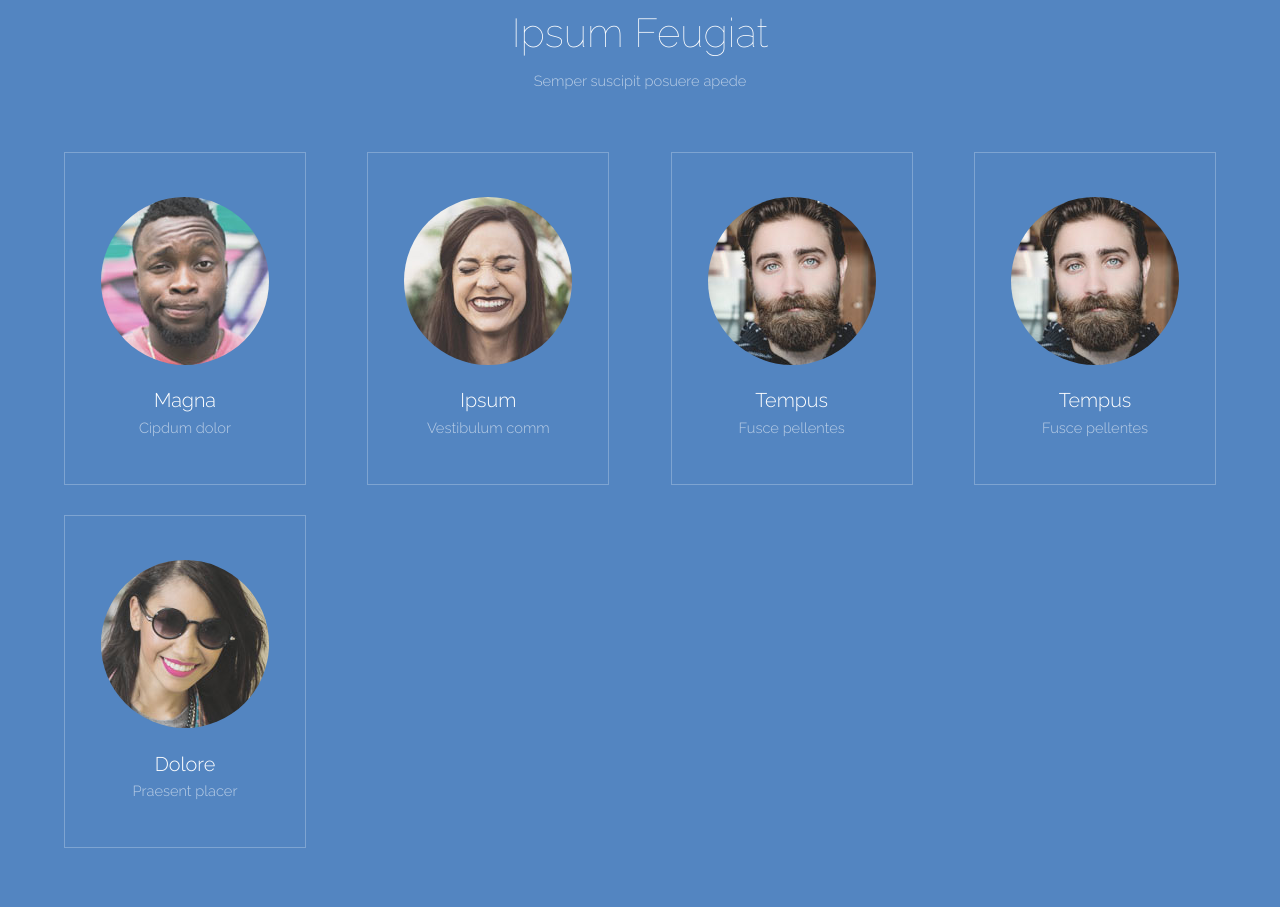
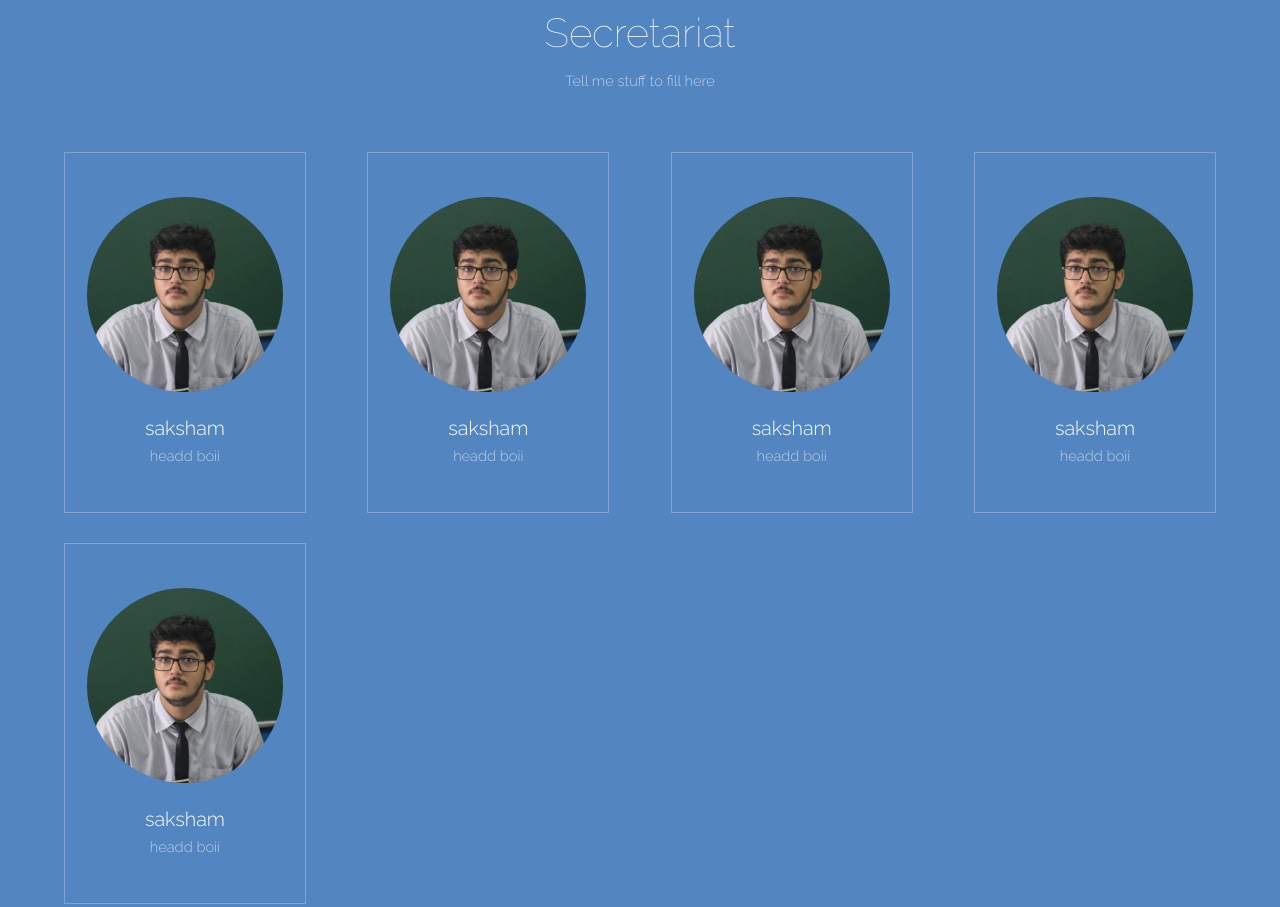
Before and after one commit to vervemun/vervemun.github.io, a plain HTML site: page index.html in a window 1280 px wide. Shown: the part 875-1782 px from the top of the page. Drawn offline with Linux system fonts and the light colour scheme.

Commit message:
lelelelelel

```diff
--- a/index.html
+++ b/index.html
@@ -99,44 +99,42 @@
 			<section id="two" class="wrapper style1 special">
 				<div class="inner">
 					<header>
-						<h2>Ipsum Feugiat</h2>
-						<p>Semper suscipit posuere apede</p>
+						<h2>Secretariat</h2>
+						<p>Tell me stuff to fill here</p>
 					</header>
 					<div class="flex flex-4">
 						<div class="box person">
 							<div class="image round">
-								<img src="images/pic03.jpg" alt="Person 1" />
+								<img src="images/saksham.jpg" alt="Person 1" />
 							</div>
-							<h3>Magna</h3>
-							<p>Cipdum dolor</p>
+							<h3>saksham</h3>
+							<p>headd boii</p>
 						</div>
 						<div class="box person">
 							<div class="image round">
-								<img src="images/pic04.jpg" alt="Person 2" />
+								<img src="images/saksham.jpg" alt="Person 1" />
 							</div>
-							<h3>Ipsum</h3>
-							<p>Vestibulum comm</p>
+							<h3>saksham</h3>
+							<p>headd boii</p>
+						</div><div class="box person">
+							<div class="image round">
+								<img src="images/saksham.jpg" alt="Person 1" />
+							</div>
+							<h3>saksham</h3>
+							<p>headd boii</p>
+						</div><div class="box person">
+							<div class="image round">
+								<img src="images/saksham.jpg" alt="Person 1" />
+							</div>
+							<h3>saksham</h3>
+							<p>headd boii</p>
 						</div>
 						<div class="box person">
 							<div class="image round">
-								<img src="images/pic05.jpg" alt="Person 3" />
+								<img src="images/saksham.jpg" alt="Person 1" />
 							</div>
-							<h3>Tempus</h3>
-							<p>Fusce pellentes</p>
-						</div>
-						<div class="box person">
-							<div class="image round">
-								<img src="images/pic05.jpg" alt="Person 3" />
-							</div>
-							<h3>Tempus</h3>
-							<p>Fusce pellentes</p>
-						</div>
-						<div class="box person">
-							<div class="image round">
-								<img src="images/pic06.jpg" alt="Person 4" />
-							</div>
-							<h3>Dolore</h3>
-							<p>Praesent placer</p>
+							<h3>saksham</h3>
+							<p>headd boii</p>
 						</div>
 					</div>
 				</div>
```
Also changed, not shown: images/saksham.jpg (added).
